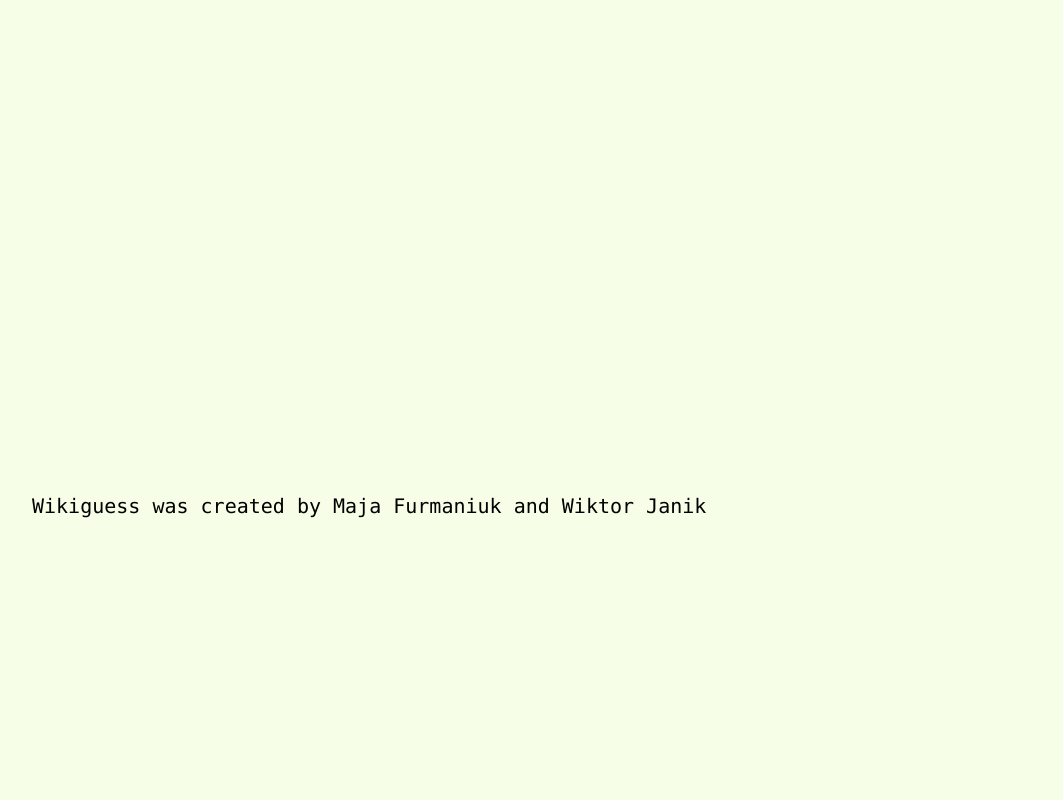
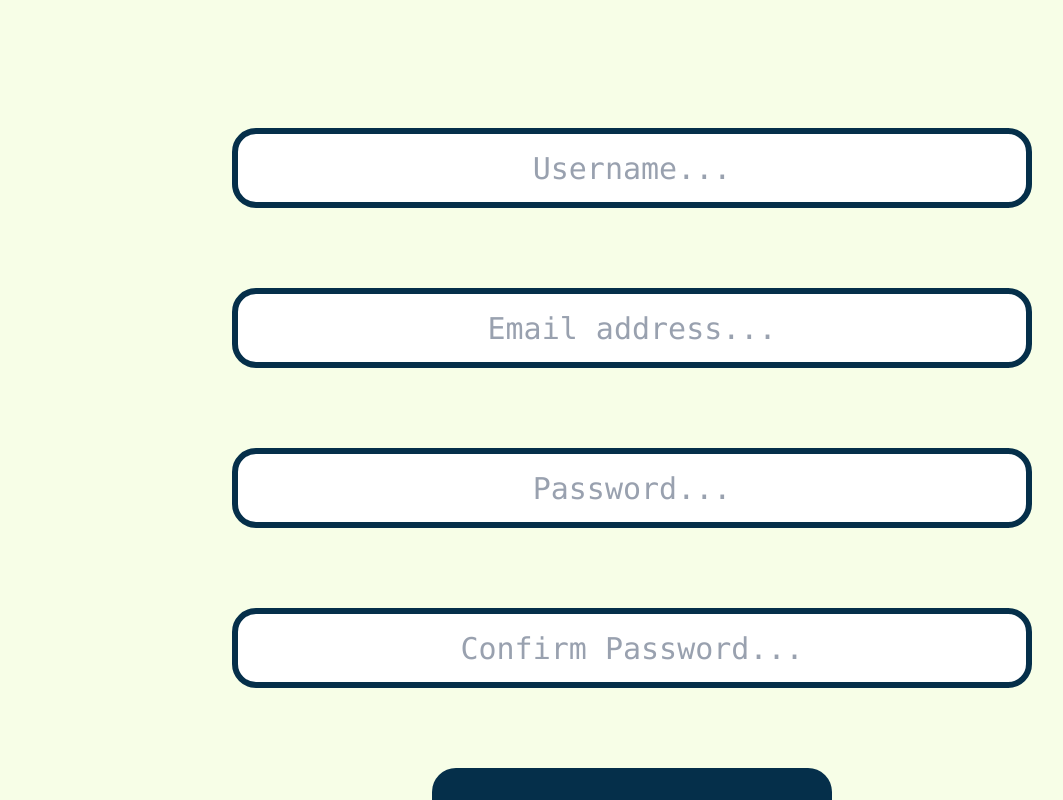
Before and after one commit to zium1337/wikiguess, a React (Vite) app in the folder frontend/: page /register in a window 1280 px wide. Shown: the part 320-1120 px from the top of the page, without its empty margins (8-1071 px from the left). Before the commit the page ends 880 px from the top, so only its background shows below. Built offline with nearby package versions, Linux system fonts and the light colour scheme.

Commit message:
Add components to the page

```diff
--- a/frontend/src/pages/Register.tsx
+++ b/frontend/src/pages/Register.tsx
@@ -1,8 +1,49 @@
+import { useState } from "react";
+import InputField from "../components/InputField";
+import AppButton from "../components/AppButton";
+
 function Register() {
+  const [username, setUsername] = useState<string>("");
+  const [email, setEmail] = useState<string>("");
+  const [password, setPassword] = useState<string>("");
+  const [passwordConfirmation, setPasswordConfirmation] = useState<string>("");
+
   return (
-    <>
-      <div>Register Page</div>
-    </>
+    <div className="flex flex-col items-center">
+      <div className="text-4xl mb-30">
+        Register now to gain access to personal and global stats!
+      </div>
+
+      <InputField
+        placeholderText="Username..."
+        userInput={username}
+        setUserInput={setUsername}
+        width={800}
+        height={80}
+      />
+      <InputField
+        placeholderText="Email address..."
+        userInput={email}
+        setUserInput={setEmail}
+        width={800}
+        height={80}
+      />
+      <InputField
+        placeholderText="Password..."
+        userInput={password}
+        setUserInput={setPassword}
+        width={800}
+        height={80}
+      />
+      <InputField
+        placeholderText="Confirm Password..."
+        userInput={passwordConfirmation}
+        setUserInput={setPasswordConfirmation}
+        width={800}
+        height={80}
+      />
+      <AppButton text="Register account" width={400} height={90} />
+    </div>
   );
 }
 export default Register;
```
